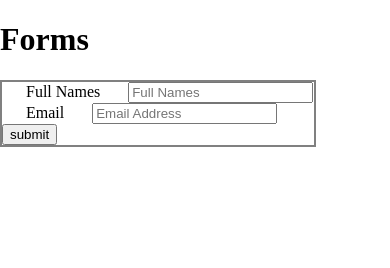
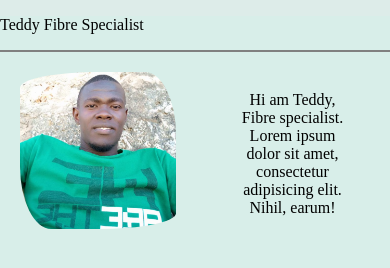
Before and after one commit to Kuligha/webrevision, a plain HTML site: page index.html in a window 390 px wide. Drawn offline with Linux system fonts and the light colour scheme.

Commit message:
changed to teddy profile

```diff
--- a/Main/main.css
+++ b/Main/main.css
@@ -1,16 +1,42 @@
 /* Developed mobile first */
+
+@media screen and (max-width: 800px) {
     body{
         margin: 0;
         padding: 0;
         font-size: 16px;
+        background-color:rgb(221, 236, 233);
+        width: 100%;
     }
 
-form {
-    width: 80%;
-    border: solid 2px grey;
+    .wrapper {
+        height: 60vh;
+        background-color: rgb(216, 238, 233);
     }
 
-label {
-    margin: 1.5m;
-    padding: 1.5em;
+    .navigation {
+        border-bottom: solid 2px grey;
+
     }
+    .banner {
+        display: grid;
+        grid-template-columns: 1fr 1fr;
+
+    }
+
+    .banner p {
+        margin: 20%;
+        padding: 0;
+        text-align: center;
+    }
+
+
+    img{
+        width: 80%;
+        border-radius: 50% 20% / 10% 40%;
+        margin-top: 10%;
+        margin-left: 10%;
+
+    }
+    }
+  }
--- a/index.html
+++ b/index.html
@@ -10,21 +10,20 @@
 </head>
 
 <body>
-    <h1>Forms</h1>
 
-    <section>
-        <form action="">
+    <section class="wrapper">
+        <div class="navigation">
+            <p>Teddy Fibre Specialist</p>
+        </div>
+        <div class="banner">
+            <div><img src="/images/Teddy profile whatsapp.png" alt=""></div>
             <div>
-                <label for="full_names">Full Names</label>
-                <input type="text" name="full_names" id="" placeholder="Full Names" required minlength="3"
-                    maxlength="75"></br>
-                <label for="email">Email </label>
-                <input type="email" name="email" id="" placeholder="Email Address" required minlength="3"
-                    maxlength="75">
-                <input type="button" value="submit">
-        </form>
+                <p>Hi am Teddy, Fibre specialist. <br> Lorem ipsum dolor sit amet, consectetur adipisicing elit. Nihil,
+                    earum!</p>
+            </div>
+        </div>
+    </section>
 
-    </section>
 
 </body>
 
```
Also changed, not shown: images/Boost Logo 2.png (added), images/Teddy profile whatsapp.png (added), images/pic2.jpg (added). Lines whose indentation alone changed are shown as unchanged.
